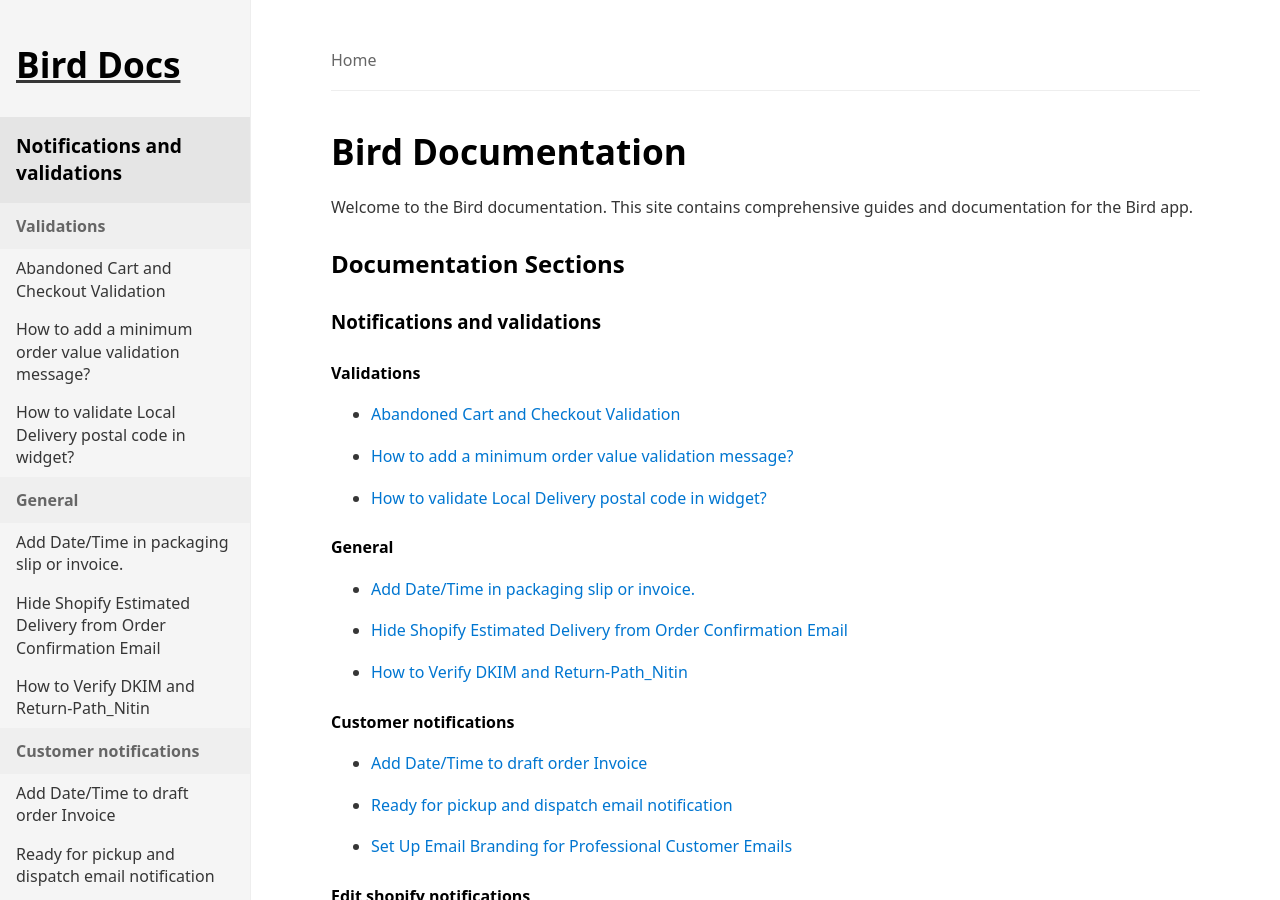
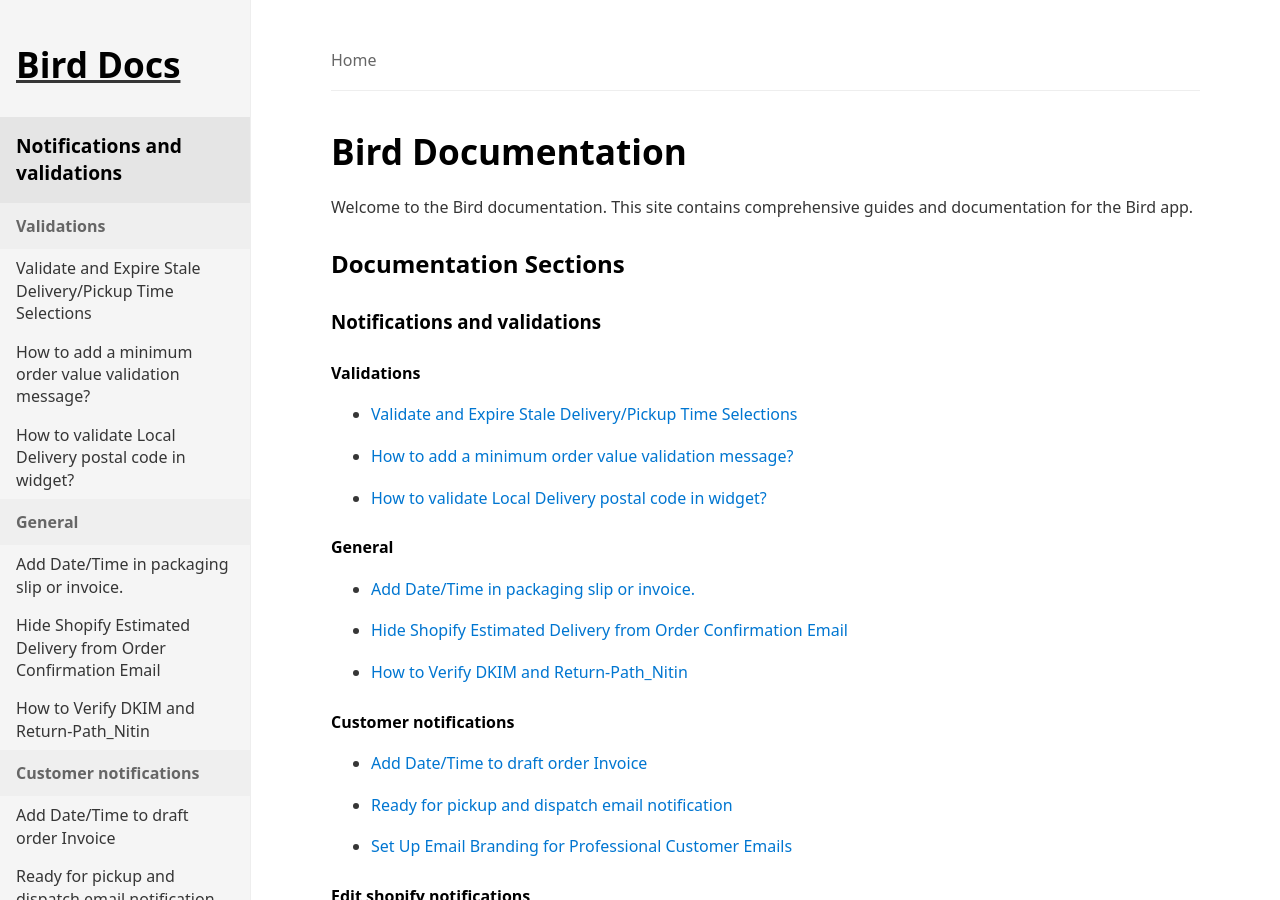
Before and after one commit to atinder/bird-docs, a Jekyll site: the page built from index.md, in a window 1280 px wide and 900 px high. Built offline with Jekyll 4.4.1, drawn with Linux system fonts in a browser that asks for light colours; some of the changed lines change nothing that is shown.

Commit message:
fix: abandoned-cart-and-checkout-validation

```diff
--- a/docs/notifications-and-validations/validations/abandoned-cart-and-checkout-validation-fd471d8c-1f55-4b4c-927f-028bc62ab7ae.md
+++ b/docs/notifications-and-validations/validations/abandoned-cart-and-checkout-validation-fd471d8c-1f55-4b4c-927f-028bc62ab7ae.md
@@ -1,41 +1,57 @@
 ---
 id: fd471d8c-1f55-4b4c-927f-028bc62ab7ae
-title: "Abandoned Cart and Checkout Validation"
+title: "Validate and Expire Stale Delivery/Pickup Time Selections"
 category: notifications-and-validations
 section: validations
 slug: abandoned-cart-and-checkout-validation
 crisp_updated_at: 1740503265000
 crisp_url: https://help.birdchime.com/en-us/article/abandoned-cart-and-checkout-validation-ikfjdc/
-description: "Abandoned Cart and Checkout Validation Bird Pickup and Delivery App"
+description: "Validate and expire stale delivery/pickup time selections to prevent scheduling conflicts in Bird Pickup and Delivery App"
 ---
 
-**
-For bakeries and physical stores, managing order timing is important. If customers take too long to complete checkout, it can confuse and disrupt preparation schedules. This feature validates the selection, and the customer needs to re-select the date and time.
+**Prevent order scheduling conflicts by automatically expiring outdated date/time selections when customers take too long to complete checkout.**
 
-Customers benefit because they won’t accidentally place an order with outdated date/time sections, reducing mistakes and delays. This is especially helpful for fresh food orders and in-store pickups.
+For bakeries and physical stores, managing order timing is crucial. When customers spend too much time in checkout, their selected delivery or pickup times may become unavailable. This creates confusion and disrupts your preparation schedules.
 
-By enabling this feature in the Bird App, stores can avoid abandoned carts and keep order schedules accurate.
+The Abandoned Cart and Checkout Validation feature automatically expires outdated selections. Customers must re-select valid dates and times before completing their order. This prevents scheduling conflicts and ensures accurate order preparation.
 
-![](https://lh7-rt.googleusercontent.com/docsz/AD_4nXfhmqOSY37_E_xPop22iawZomrX_Q-wPgk0BmUCGJn2kkNR6Txgb_d0Qel3ZQ_IlDNQm4LiKj8YNMs_y3Up2RT9-u15faf9ol0I31J3NIIycR-Y_jZdp-T1SpyoqBZEnEJFoPRaTg?key=AO4VAtycPw6OLj7nman5v-Rr)
+[Placeholder for old screenshot]
 
-## Steps to Enable
+## What This Feature Does
 
-1. Go to the Bird App Settings.
+- **Expires outdated selections** when customers take too long to checkout
+- **Forces re-selection** of valid delivery/pickup times
+- **Prevents scheduling conflicts** in your preparation workflow
+- **Reduces order mistakes** and delivery delays
 
-2. Navigate to Validations > Cart and Checkout Validation.
+## Enable Selection Expiry
 
-![](https://storage.crisp.chat/users/helpdesk/website/ca826b447482b000/validation_1yjco8s.png)
+1. **Navigate to Bird App Settings**
+2. **Go to Validations > Cart and Checkout Validation**
 
-3. Check the box for Enable selections expiry. You can also select the expiry time limit from the dropdown as shown below.
+![Shows the Bird App validation settings page with the Cart and Checkout Validation section highlighted](https://storage.crisp.chat/users/helpdesk/website/ca826b447482b000/validation_1yjco8s.png)
 
-![](https://storage.crisp.chat/users/helpdesk/website/ca826b447482b000/image_1lnuf03.png)
+3. **Check "Enable selections expiry"**
+4. **Select your preferred expiry time limit** from the dropdown menu
 
-## Customizing the Error Message
+![Displays the expiry time configuration interface with the dropdown menu for selecting time limits](https://storage.crisp.chat/users/helpdesk/website/ca826b447482b000/image_1lnuf03.png)
 
-You can configure the error message displayed to customers when their selections expire:
+**That's it!** Your store now automatically validates date/time selections during checkout.
 
-1. Go to the Bird App Settings > Text & Languages.
+## Customize the Error Message
 
-2. Edit the error message text for the field labeled as “Selections expiry validation error” as needed.
+**Tailor the message customers see when their selections expire:**
 
-Refer to the [label customization guide](https://help.birdchime.com/en-us/article/how-to-change-the-widget-language-labels-11stcld/) for assistance.
+1. **Go to Bird App Settings > Text & Languages**
+2. **Find "Selections expiry validation error"**
+3. **Edit the message text** to match your brand voice
+
+[Placeholder for new screenshot: Showing the Text & Languages page with the error message field highlighted.]
+
+**You're done!** Customers will see your customized message when selections expire.
+
+## Related Articles
+
+- [How to Change Widget Language Labels](https://help.birdchime.com/en-us/article/how-to-change-the-widget-language-labels-11stcld/)
+- [Configure Availability Settings](https://help.birdchime.com/en-us/article/configure-availability-settings-199dozz/)
+- [How to Set Order Limits](https://help.birdchime.com/en-us/article/how-to-set-a-limit-for-orders-1dkllfq/)
```
